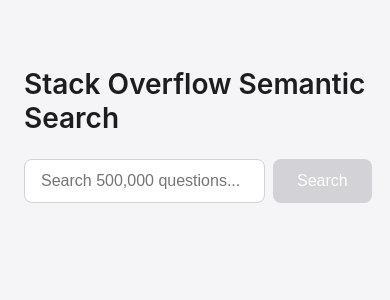
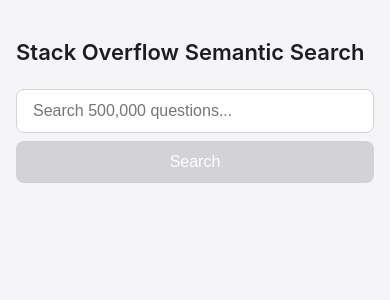
Before and after one commit to Aiperiii/so-semantic-search, a React app in the folder frontend/: page / in a window 390 px wide. Shown: the top 300 px of the page. Built offline with nearby package versions, Linux system fonts and the light colour scheme; the HTML template or start-up script is replaced by a standard one.

Commit message:
Add mobile responsive layout

```diff
--- a/frontend/src/App.css
+++ b/frontend/src/App.css
@@ -82,3 +82,21 @@
   padding: 4px 10px;
   border-radius: 20px;
 }
+
+@media (max-width: 600px) {
+  .app {
+    padding: 24px 16px;
+  }
+
+  h1 {
+    font-size: 22px;
+  }
+
+  .search-bar {
+    flex-direction: column;
+  }
+
+  .search-bar button {
+    width: 100%;
+  }
+}
```
